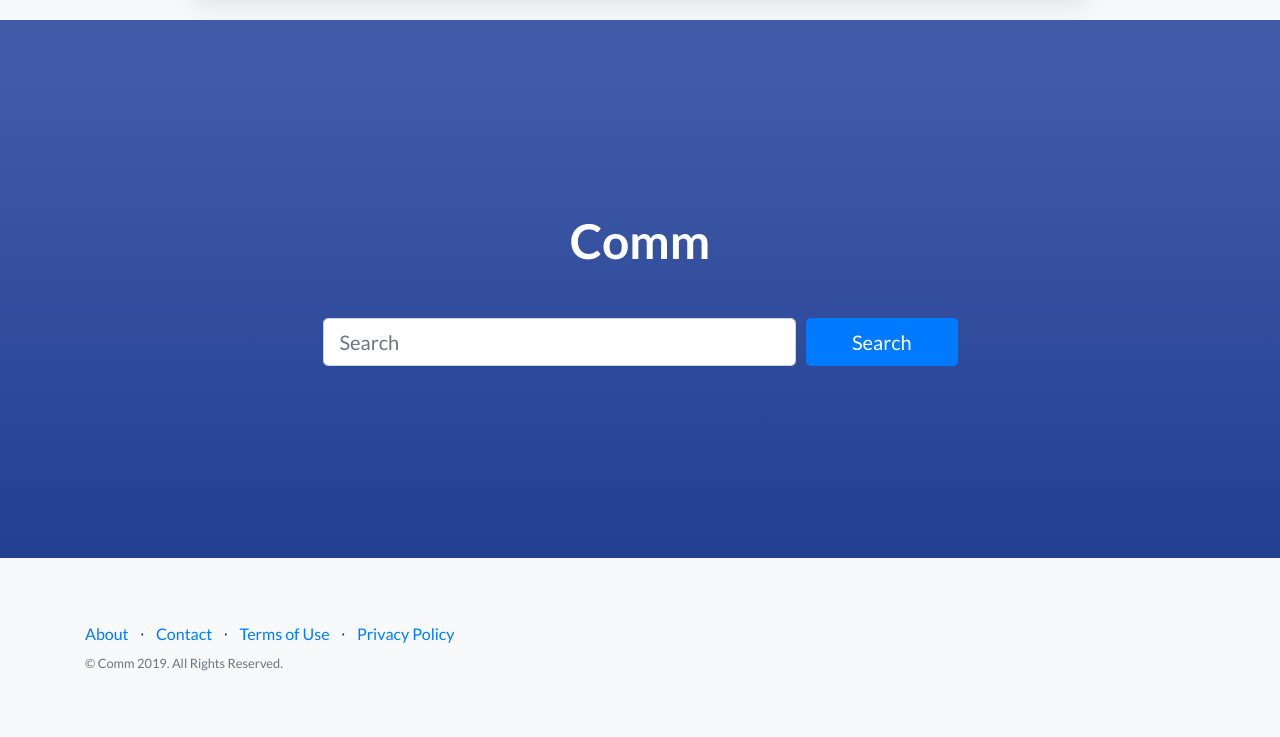
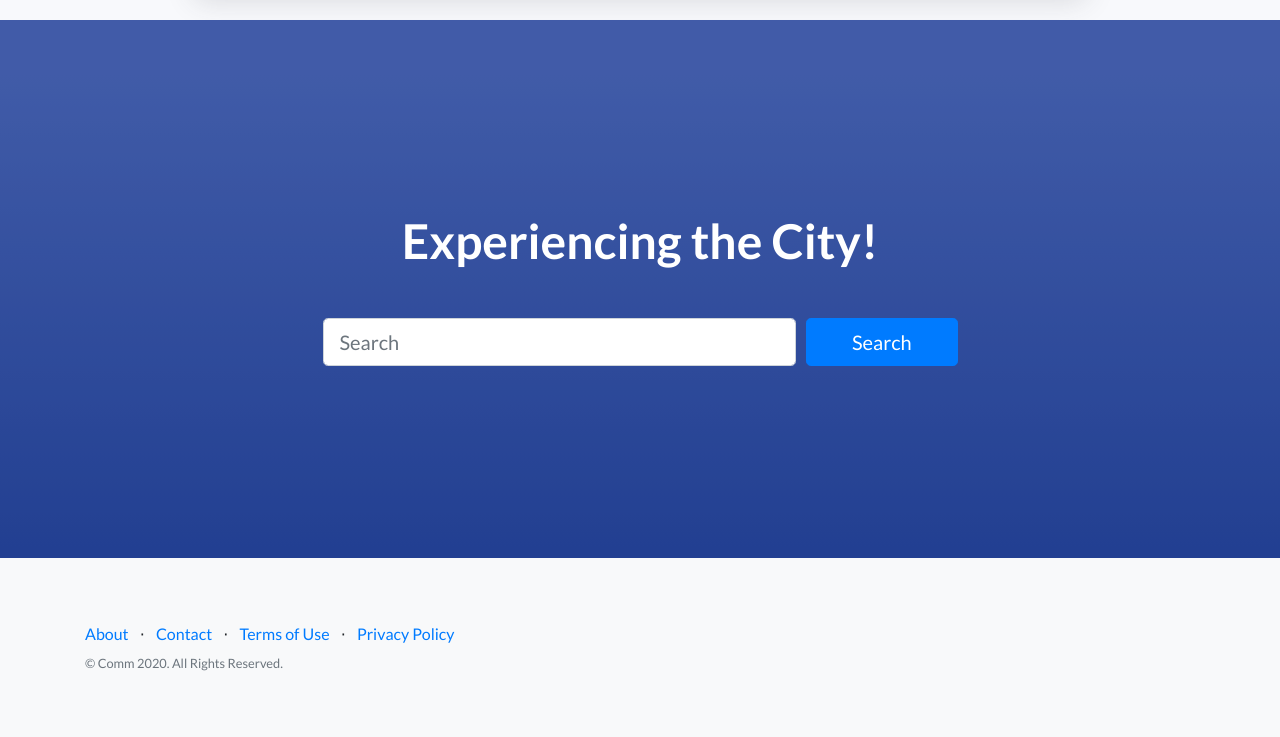
Before and after one commit to bengibaykal/swe574group1, a Django app: page / in a window 1280 px wide. Shown: the part 83-820 px from the top of the page. Run offline with Django 3.2, Linux system fonts and the light colour scheme; some libraries are stand-ins or nearby versions.

Commit message:
Welcoming name changed from Comm to Experiencing the City! Year changed from 2019 to 2020

```diff
--- a/cityapp/templates/index.html
+++ b/cityapp/templates/index.html
@@ -58,7 +58,7 @@
         <div class="container">
             <div class="row">
                 <div class="col-xl-9 mx-auto">
-                    <h1 class="mb-5">Comm</h1>
+                    <h1 class="mb-5">Experiencing the City!</h1>
                 </div>
                 <div class="col-md-10 col-lg-8 col-xl-7 mx-auto">
                     <form onsubmit="">
@@ -100,7 +100,7 @@
                         <a href="#">Privacy Policy</a>
                     </li>
                 </ul>
-                <p class="text-muted small mb-4 mb-lg-0">&copy; Comm 2019. All Rights Reserved.</p>
+                <p class="text-muted small mb-4 mb-lg-0">&copy; Comm 2020. All Rights Reserved.</p>
             </div>
             <div class="col-lg-6 h-100 text-center text-lg-right my-auto">
 
```
